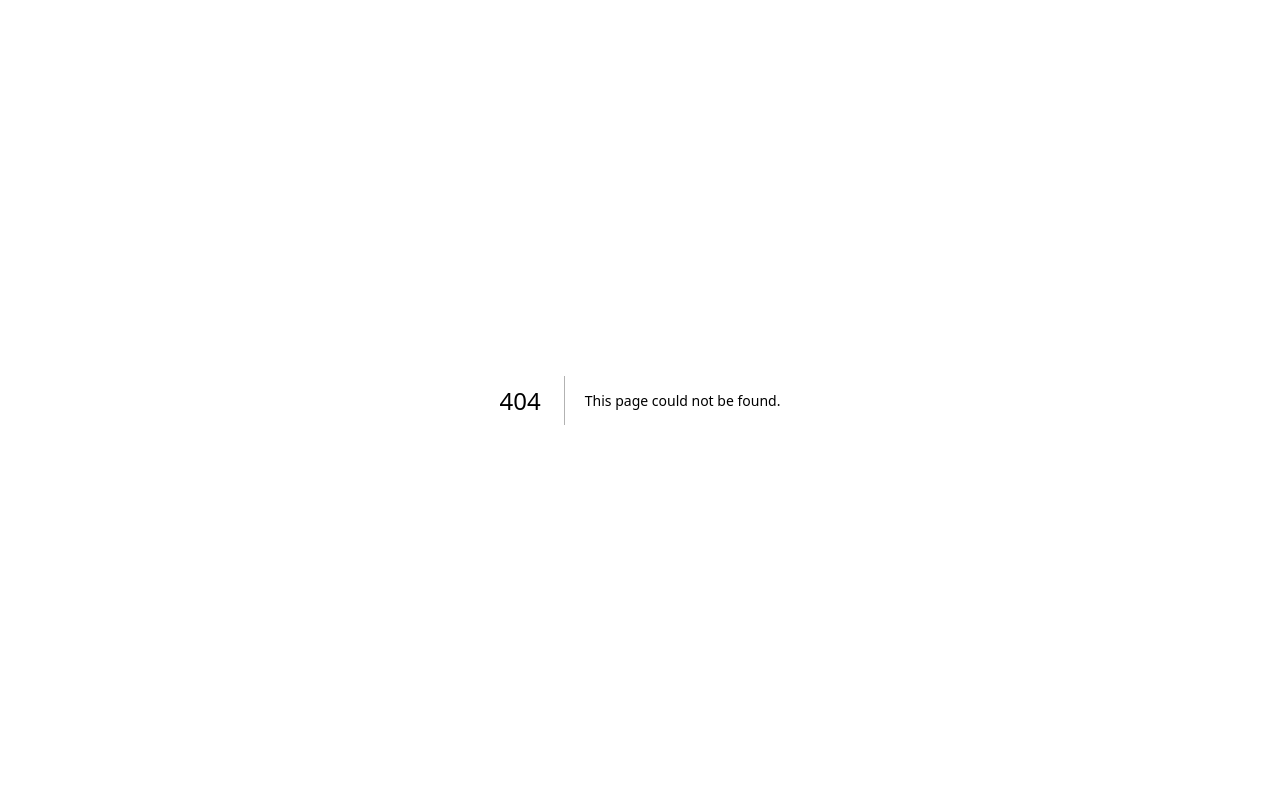
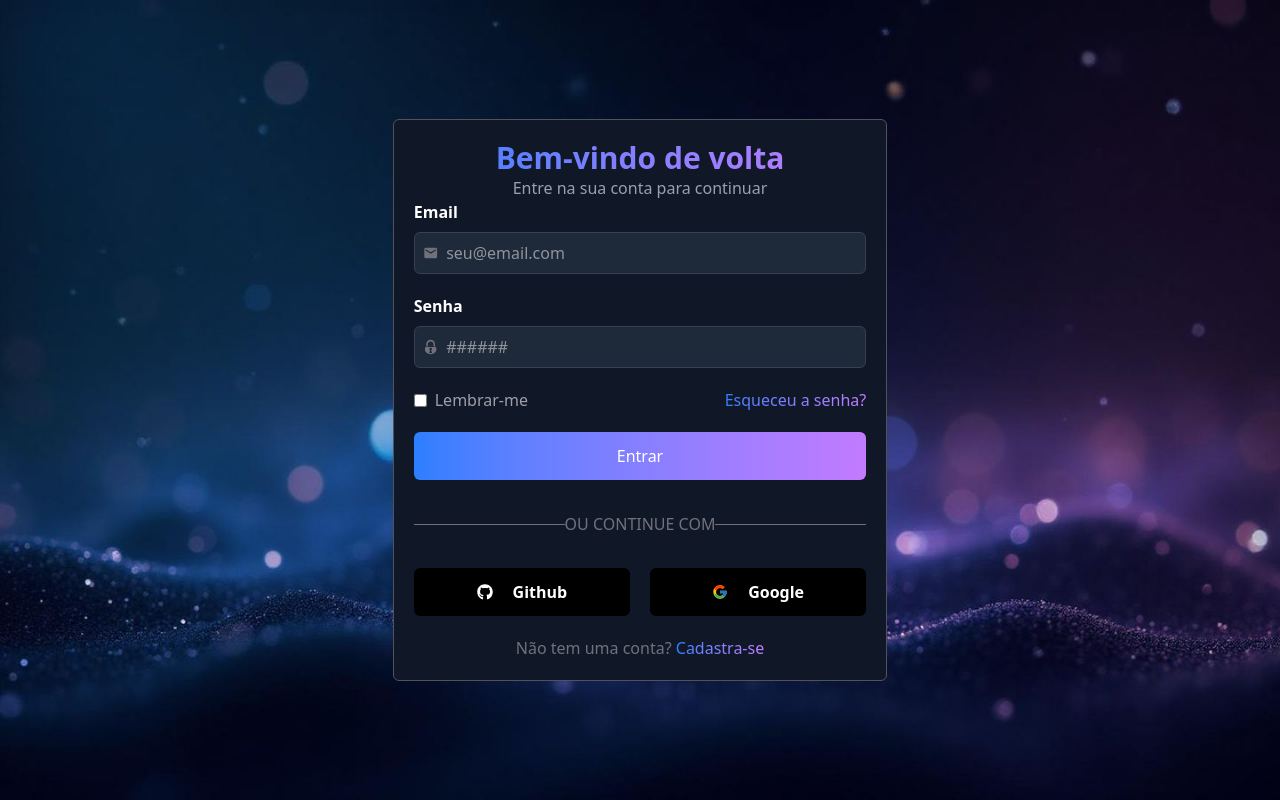
Before and after one commit to daviiisousa/fly-college, a Next.js app in the folder Modulo1/next/sys-admin/: page /login in a window 1280 px wide. Before the commit this address had no page. Built offline with nearby package versions, Linux system fonts and the light colour scheme.

Commit message:
pagina login

```diff
--- a/Modulo1/next/sys-admin/src/components/UI/Form/inputIcon.tsx
+++ b/Modulo1/next/sys-admin/src/components/UI/Form/inputIcon.tsx
@@ -1,12 +1,12 @@
 import { Input } from "./input";
 
-type iconInputProps = {
+type IconInputProps = {
   Icon: React.ElementType;
   label: string;
 } & React.InputHTMLAttributes<HTMLInputElement>;
 
 // Componente para inputs com ícones
-export function IconInput({ Icon, label, ...inputProps }: iconInputProps) {
+export function IconInput({ Icon, label, ...inputProps }: IconInputProps) {
   return (
     <>
       <label htmlFor={inputProps.id} className="mb-2 font-bold">
--- a/Modulo1/next/sys-admin/src/components/UI/button.tsx
+++ b/Modulo1/next/sys-admin/src/components/UI/button.tsx
@@ -1,11 +1,11 @@
 import React from "react";
 
-type buttonProps = {
+type ButtonProps = {
     children: React.ReactNode;
     className?: string;
 } & React.ButtonHTMLAttributes<HTMLButtonElement>;
 
-export function Button({ children, className, ...props }: buttonProps) {
+export function Button({ children, className, ...props }: ButtonProps) {
     return (
         <button {...props} className={`rounded-md w-full py-3 font-medium my-5 hover:cursor-pointer ${className}`}>
             {children}
--- a/Modulo1/next/sys-admin/src/components/authForm.tsx
+++ b/Modulo1/next/sys-admin/src/components/authForm.tsx
@@ -3,34 +3,11 @@ import { Button } from "@/components/UI/button";
 import { Form } from "@/components/UI/Form/form";
 import Link from "next/link";
 import React from "react";
-import { FaGithub } from "react-icons/fa6";
-import { FcGoogle } from "react-icons/fc";
 import { GiPadlock } from "react-icons/gi";
 import { MdEmail } from "react-icons/md";
 import { MdOutlineDriveFileRenameOutline } from "react-icons/md";
 import { IconInput } from "./UI/Form/inputIcon";
-
-// Componente para botões sociais
-const SocialButtons = ({ isLogin = false }) => (
-  <div
-    className={`${isLogin ? "grid-cols-2" : "flex-col"} ${
-      isLogin ? "grid" : "flex"
-    } gap-5 font-bold my-5`}
-  >
-    <a
-      href=""
-      className="flex items-center gap-5 bg-black rounded-md p-3 justify-center hover:bg-transparent hover:ring-1 transition-all"
-    >
-      <FaGithub /> Github
-    </a>
-    <a
-      href=""
-      className="flex items-center gap-5 bg-black rounded-md p-3 justify-center hover:bg-transparent hover:ring-1 transition-all"
-    >
-      <FcGoogle /> Google
-    </a>
-  </div>
-);
+import { SocialButtons } from "./socialButton";
 
 type AuthFormProps = {
   type?: "login" | "register";
--- /dev/null
+++ b/Modulo1/next/sys-admin/src/components/socialButton.tsx
@@ -0,0 +1,26 @@
+import { FaGithub } from "react-icons/fa6";
+import { FcGoogle } from "react-icons/fc";
+
+// Componente para botões sociais
+export function SocialButtons({ isLogin = false }){
+return (
+  <div
+    className={`${isLogin ? "grid-cols-2" : "flex-col"} ${
+      isLogin ? "grid" : "flex"
+    } gap-5 font-bold my-5`}
+  >
+    <a
+      href=""
+      className="flex items-center gap-5 bg-black rounded-md p-3 justify-center hover:bg-transparent hover:ring-1 transition-all"
+    >
+      <FaGithub /> Github
+    </a>
+    <a
+      href=""
+      className="flex items-center gap-5 bg-black rounded-md p-3 justify-center hover:bg-transparent hover:ring-1 transition-all"
+    >
+      <FcGoogle /> Google
+    </a>
+  </div>
+);
+}
--- a/Modulo1/next/sys-admin/src/pages/index.tsx
+++ b/Modulo1/next/sys-admin/src/pages/index.tsx
@@ -1,9 +1,8 @@
-import { AuthForm } from "@/components/authForm";
 
 export default function Home() {
   return (
-    <div className="min-h-screen bg-[url(/images/backGroundImage.jpg)] bg-cover flex justify-center items-center">
-      <AuthForm />
+    <div className="container mx-auto">
+      <h1>ola mundo</h1>
     </div>
   );
 }
--- /dev/null
+++ b/Modulo1/next/sys-admin/src/pages/login/index.tsx
@@ -0,0 +1,9 @@
+import { AuthForm } from "@/components/authForm";
+
+export default function Login() {
+  return (
+    <div className="min-h-screen bg-[url(/images/backGroundImage.jpg)] bg-cover flex justify-center items-center">
+      <AuthForm />
+    </div>
+  );
+}
```
